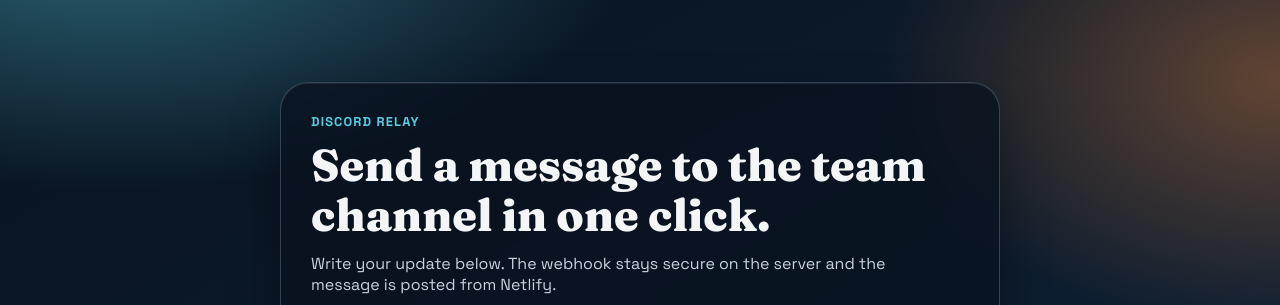
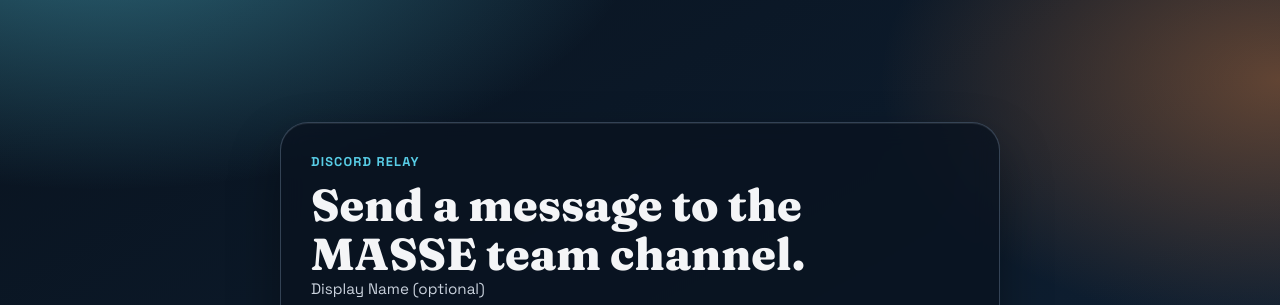
Before and after one commit to yaniskadri/pingme, a website: page public/index.html in a window 1280 px wide. Shown: the top 305 px of the page. Drawn offline with Linux system fonts and the light colour scheme.

Commit message:
changed label

```diff
--- a/public/index.html
+++ b/public/index.html
@@ -16,10 +16,7 @@
     <main class="shell">
       <section class="card">
         <p class="eyebrow">Discord Relay</p>
-        <h1>Send a message to the team channel in one click.</h1>
-        <p class="lede">
-          Write your update below. The webhook stays secure on the server and the message is posted from Netlify.
-        </p>
+        <h1>Send a message to the MASSE team channel.</h1>
 
         <form id="ping-form" class="form" novalidate>
           <label for="username">Display Name (optional)</label>
```
